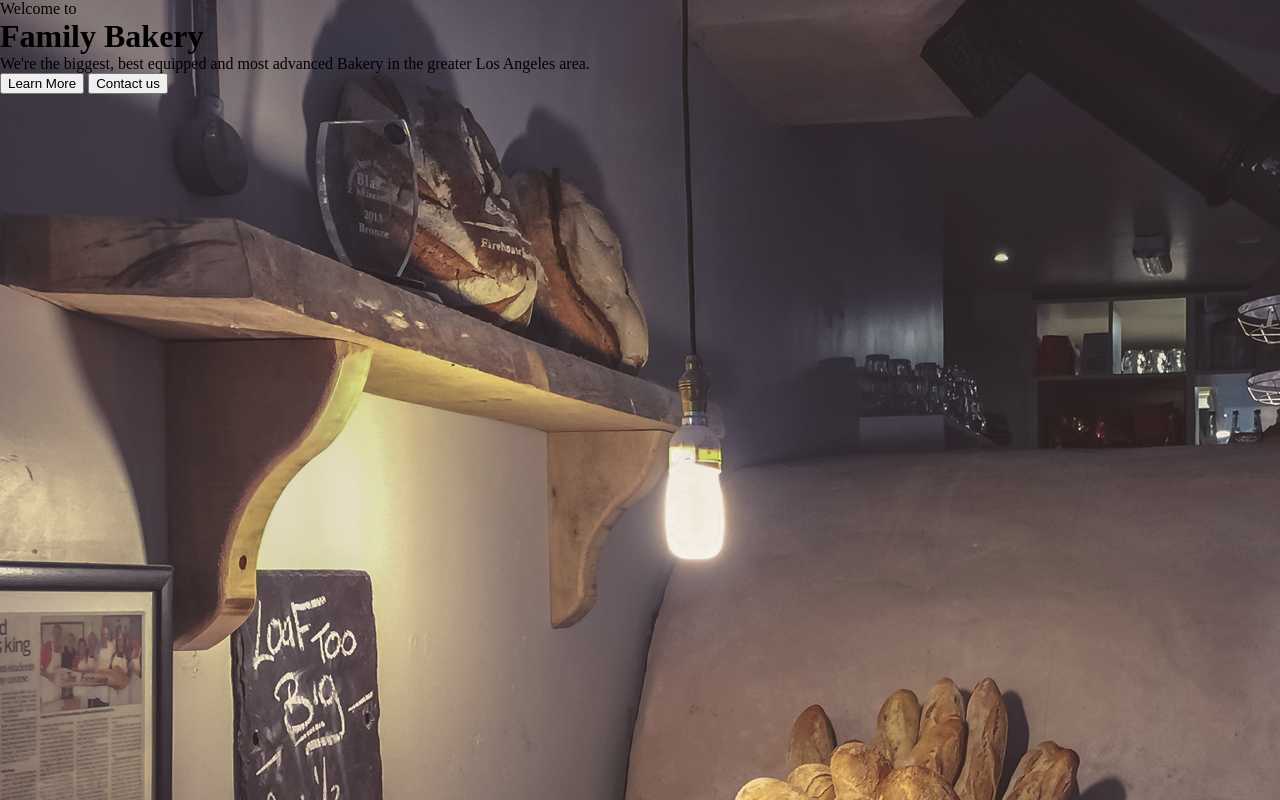
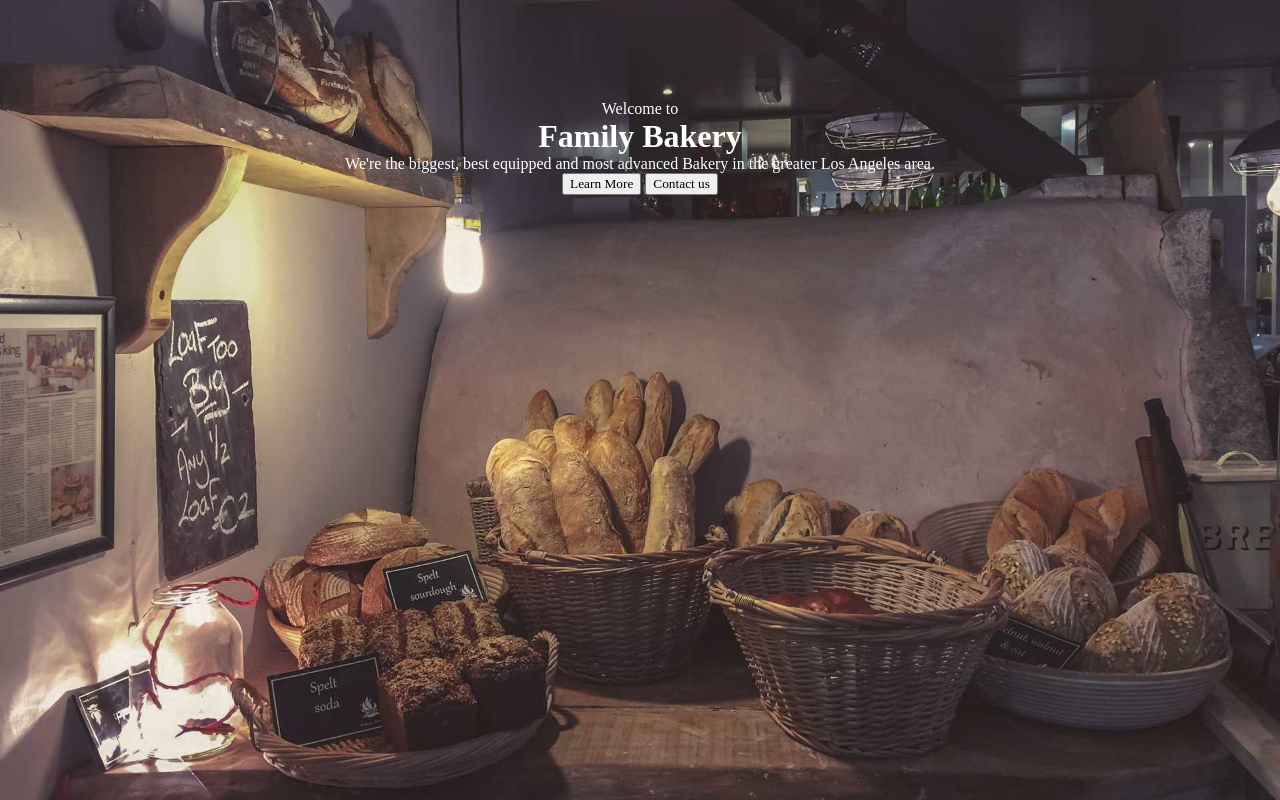
Before and after one commit to fadywadea/Bakery, a plain HTML site: page index.html in a window 1280 px wide. Drawn offline with Linux system fonts and the light colour scheme; a web font is replaced by a local one.

Commit message:
first commit

```diff
--- a/css/stylesheet.css
+++ b/css/stylesheet.css
@@ -1,13 +1,20 @@
 * {
     margin: 0;
+    box-sizing: border-box;
+    font-family: "Alegreya Sans";
+    scroll-behavior: smooth;
 }
 
 .home {
-
     background-image: url(../images/back-ground1.jpg);
+    background-position: center;
+    background-size: cover;
     height: 100vh;
 }
 
-.home .coption{
-    background-color: red;
+.home .caption{
+    text-align: center;
+    background-color: transparent;
+    padding-top: 100px;
+    color: white;
 }
```
Also changed, not shown: index.html (+1 -0 lines).
